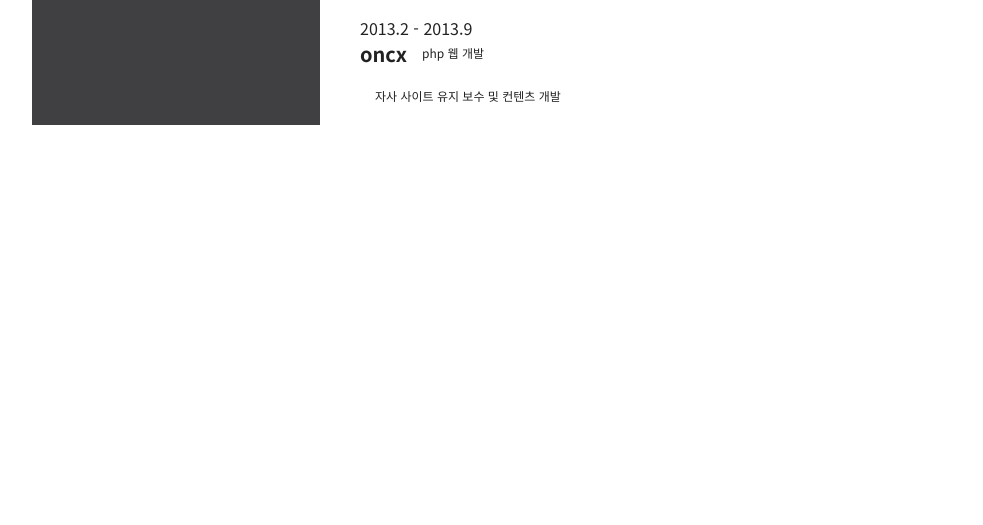
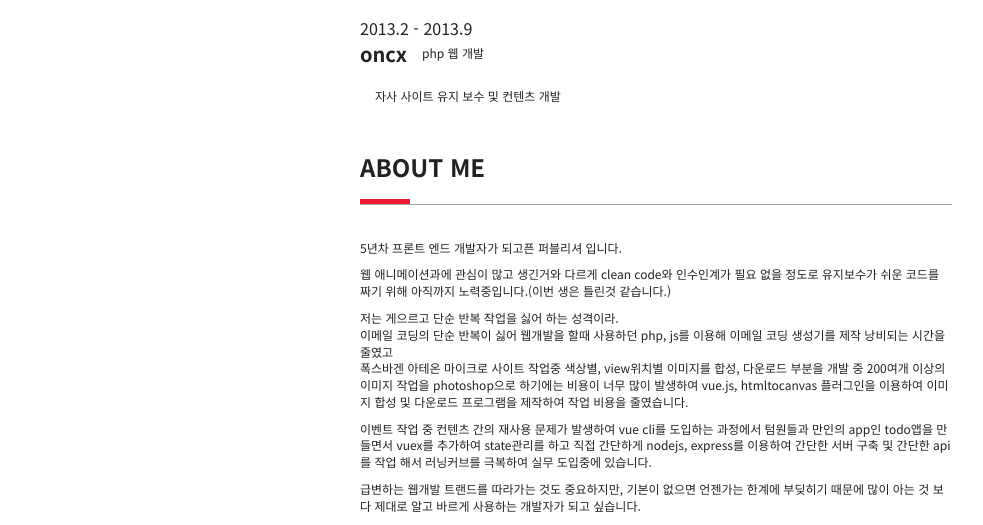
Before and after one commit to fireworks80/resume, a website: page index.html in a window 1280 px wide. Shown: the part 805-1330 px from the top of the page, without its empty margins (128-1111 px from the left). Before the commit the page ends 930 px from the top, so only its background shows below. Drawn offline with nearby package versions, Linux system fonts and the light colour scheme.

Commit message:
[update] 배경색 변경 및 소개 내용 추가

```diff
--- a/index.html
+++ b/index.html
@@ -75,6 +75,31 @@
             </ol>
           </dd>
         </dl>
+        <dl class="column about">
+          <dt class="column__tit">ABOUT ME</dt>
+          <dd class="column__desc">
+            <p>5년차 프론트 엔드 개발자가 되고픈 퍼블리셔 입니다.</p>
+            <p>
+              웹 애니메이션과에 관심이 많고 생긴거와 다르게 clean code와 인수인계가 필요 없을 정도로 유지보수가 쉬운 코드를 짜기 위해 아직까지 노력중입니다.(이번 생은 틀린것 같습니다.)
+            </p>
+            <p>
+              저는 게으르고 단순 반복 작업을 싫어 하는 성격이라.<br>
+              이메일 코딩의 단순 반복이 싫어 웹개발을 할때 사용하던 php, js를 이용해 이메일 코딩 생성기를 제작
+              낭비되는 시간을 줄였고<br>
+              폭스바겐 아테온 마이크로 사이트 작업중 색상별, view위치별 이미지를 합성, 다운로드 부분을 개발 중
+              200여개 이상의 이미지 작업을 photoshop으로 하기에는 비용이 너무 많이 발생하여 vue.js, htmltocanvas 플러그인을 이용하여
+              이미지 합성 및 다운로드 프로그램을 제작하여 작업 비용을 줄였습니다.
+            </p>
+            <p>
+              이벤트 작업 중 컨텐츠 간의 재사용 문제가 발생하여 vue cli를 도입하는 과정에서 텀원들과
+              만인의 app인 todo앱을 만들면서 vuex를 추가하여 state관리를 하고 직접 간단하게 nodejs, express를 이용하여 간단한 서버 구축 및
+              간단한 api를 작업 해서 러닝커브를 극복하여 실무 도입중에 있습니다.
+            </p>
+            <p>
+              급변하는 웹개발 트랜드를 따라가는 것도 중요하지만, 기본이 없으면 언젠가는 한계에 부딪히기 때문에 많이 아는 것 보다 제대로 알고 바르게 사용하는 개발자가 되고 싶습니다.
+            </p>
+          </dd>
+        </dl>
       </section>
     </article>
     <script src="https://cdn.jsdelivr.net/npm/vue"></script>
--- a/js/resume.js
+++ b/js/resume.js
@@ -94,8 +94,7 @@ new Vue({
           }
         ]
       }
-    ],
-    project: []
+    ]
   },
   methods: {
     createImg(skill) {
--- a/scss/_reset.scss
+++ b/scss/_reset.scss
@@ -8,7 +8,7 @@
 
 html,
 body {
-  height: 100%;
+  // height: 100%;
 }
 
 html {
--- a/scss/_resume.scss
+++ b/scss/_resume.scss
@@ -1,15 +1,15 @@
 .wrap {
   display: flex;
   max-width: 960px;
-  min-height: 100%;
-  margin: {
-    left: auto;
-    right: auto;
-  }
+  margin: rem(30) auto;
+  padding-bottom: rem(30);
+  box-shadow: 0 1px 1px 0 rgba(60,64,67,.08), 0 1px 3px 1px rgba(60,64,67,.16);
+  // background-color: $color-primary;
 
   @include respond($width-tablet) {
     display: block;
-    padding-bottom: rem(100);
+    margin: 0;
+    // padding-bottom: rem(100);
   }
 }
 // info =============================================================
@@ -18,8 +18,8 @@
   width: 30%;
   min-height: 100%;
   padding-bottom: rem(30);
-  color: #fff;
-  background-color: $color-dark;
+  // color: #fff;
+  // background-color: $color-dark;
 
   &__img {
     // @include debug;
@@ -61,10 +61,10 @@
     // @include debug(#fff);
     padding-left: rem(20);
     margin-bottom: rem(10);
-    color: #fff;
+    // color: #fff;
 
     a {
-      color: inherit;
+      // color: inherit;
     }
   }
 
@@ -186,3 +186,13 @@
     }
   }
 }
+
+.about {
+  .column__desc {
+    font-size: rem(12);
+  }
+
+  p {
+    margin-bottom: rem(10);
+  }
+}
--- a/scss/_vars.scss
+++ b/scss/_vars.scss
@@ -2,6 +2,7 @@ $font: 'Noto Sans KR', sans-serif;
 $color-dark: #404042;
 $color-gray: #a5a5a5;
 $color-red: #eb1b33;
+$color-primary: #33333d;
 
 $width-tablet: 767px;
 $width-mobile: 639px;
```
Also changed, not shown: css/style.css, 1 other file.
